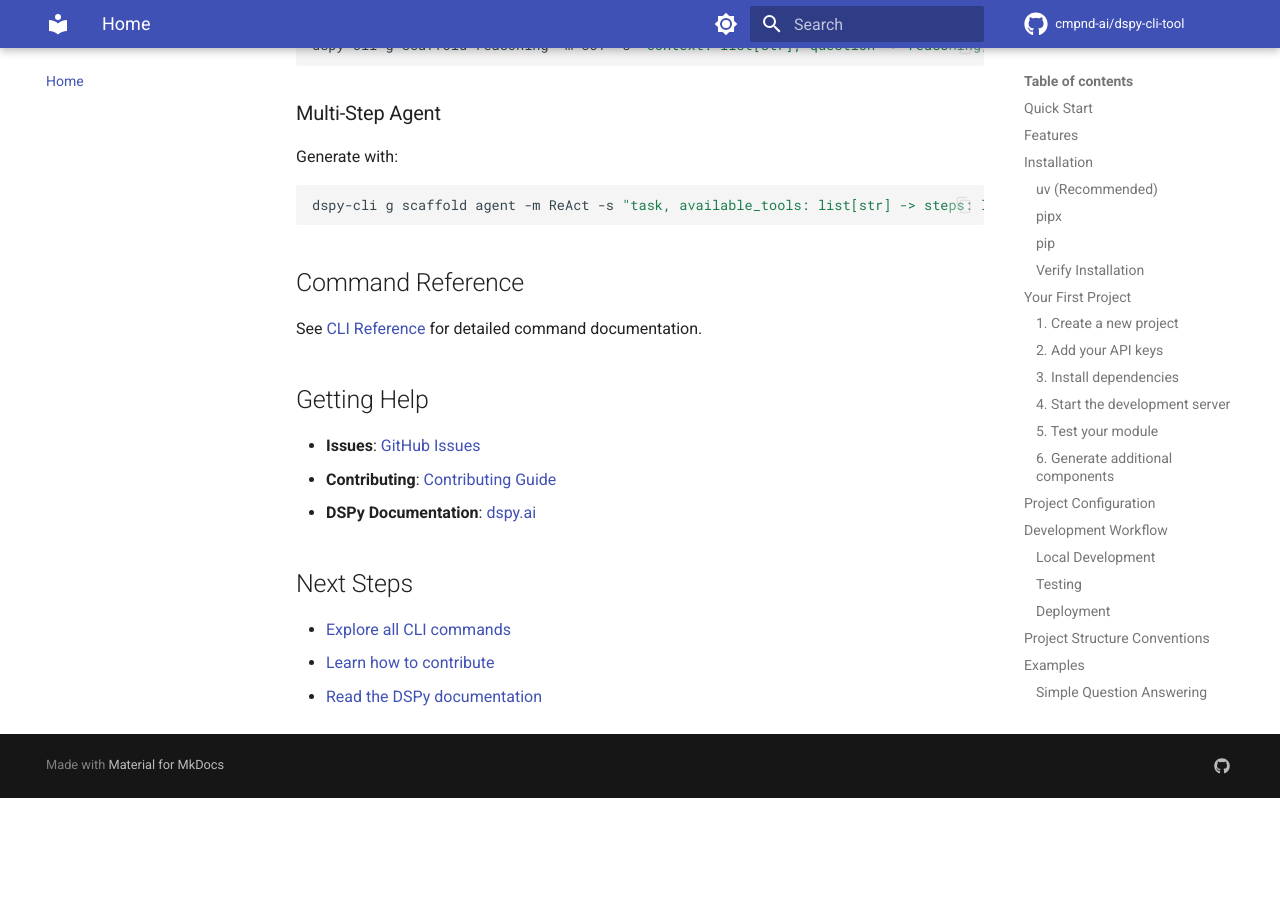
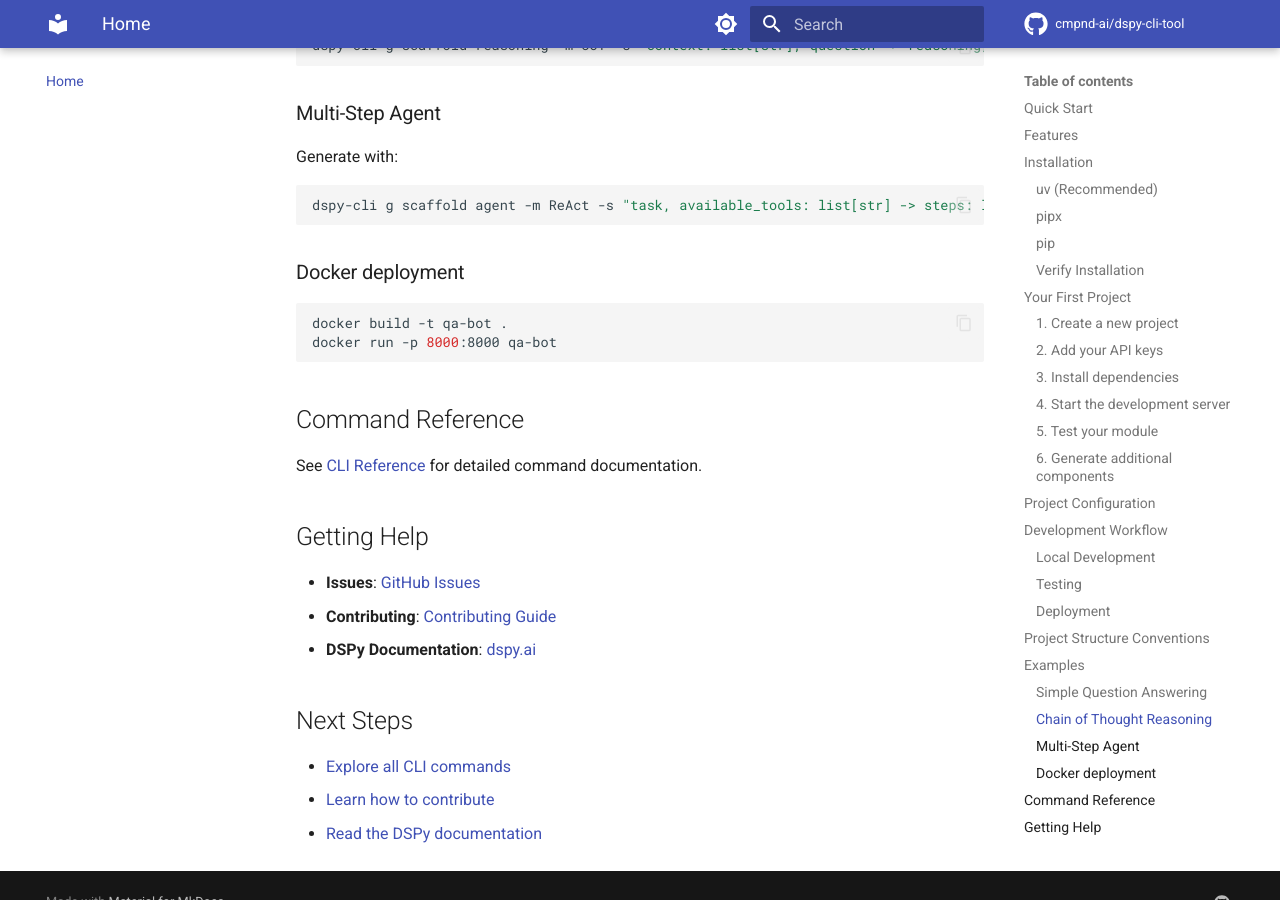
Before and after one commit to cmpnd-ai/dspy-cli, an MkDocs documentation site: the page built from docs/index.md, in a window 1280 px wide and 900 px high, scrolled down 5094 px. Built offline with MkDocs 1.6.1 and Material for MkDocs 9.7.7, drawn with Linux system fonts in a browser that asks for light colours; comment, search, counter and statistics services are not loaded; before the commit the page ends 5892 px from its top, so only the background shows below that.

Commit message:
update serve dockerfile to use pypi and docs to have docker example

````diff
--- a/docs/index.md
+++ b/docs/index.md
@@ -250,6 +250,13 @@ Generate with:
 dspy-cli g scaffold agent -m ReAct -s "task, available_tools: list[str] -> steps: list[str], result"
 ```
 
+### Docker deployment
+
+```bash
+docker build -t qa-bot .
+docker run -p 8000:8000 qa-bot
+```
+
 ## Command Reference
 
 See [CLI Reference](cli-reference.md) for detailed command documentation.
````
Also changed, not shown: 1 other file.
